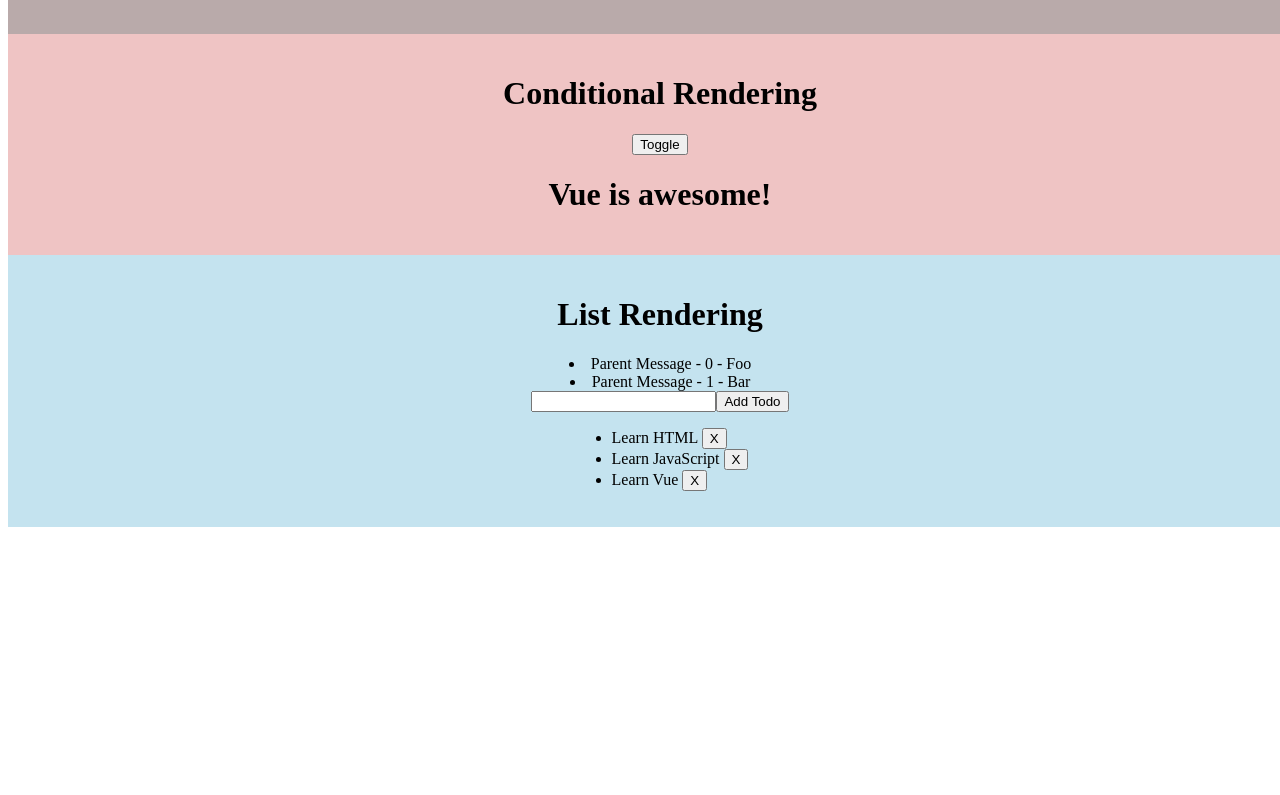
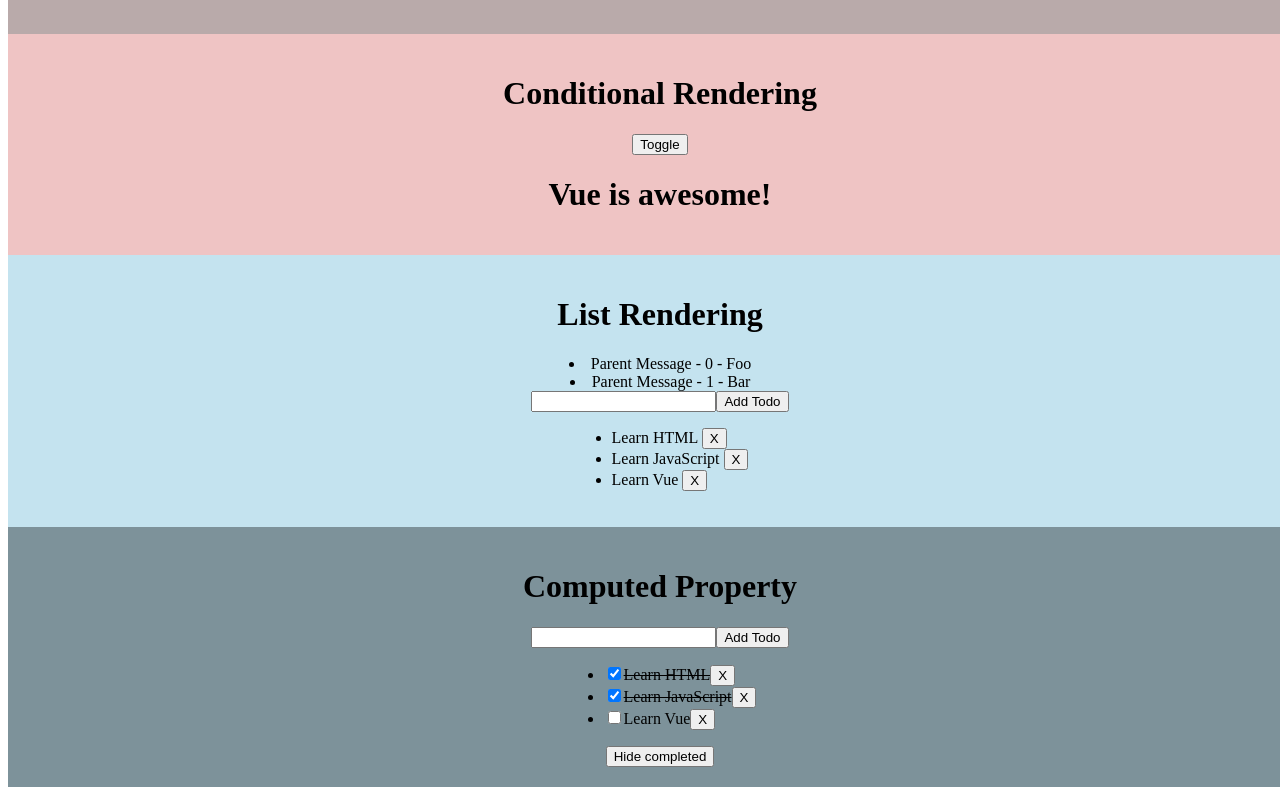
Before and after one commit to ramazankarisan/vue-test, a Vue app in the folder vue-project/: page / in a window 1280 px wide. Shown: the part 954-1749 px from the top of the page. Before the commit the page ends 1489 px from the top, so only its background shows below. Built offline with nearby package versions, Linux system fonts and the light colour scheme.

Commit message:
computed property added

```diff
--- a/vue-project/src/App.vue
+++ b/vue-project/src/App.vue
@@ -5,6 +5,7 @@
 import FormBindings from "./components/FormBindings.vue";
 import ConditionalRendering from "./components/ConditionalRendering.vue";
 import ListRendering from "./components/ListRendering.vue";
+import ComputedProperty from "./components/ComputedProperty.vue";
 
 
 
@@ -18,7 +19,7 @@
   <FormBindings/>
   <ConditionalRendering/>
   <ListRendering/>
-
+  <ComputedProperty/>
 
 </template>
 
--- /dev/null
+++ b/vue-project/src/components/ComputedProperty.vue
@@ -0,0 +1,64 @@
+<template>
+  <main>
+   <h1>Computed Property</h1>
+
+  <form @submit.prevent="addTodo">
+    <input v-model="newTodo" />
+    <button>Add Todo</button>
+  </form>
+  <ul>
+    <li v-for="todo in filteredTodos" :key="todo.id">
+      <input type="checkbox" v-model="todo.done">
+      <span :class="{ done: todo.done }">{{ todo.text }}</span>
+      <button @click="removeTodo(todo)">X</button>
+    </li>
+  </ul>
+  <button @click="hideCompleted = !hideCompleted">
+    {{ hideCompleted ? 'Show all' : 'Hide completed' }}
+  </button>
+  </main>
+</template>
+
+<script setup>
+import { ref, computed } from 'vue'
+
+let id = 0
+
+const newTodo = ref('')
+const hideCompleted = ref(false)
+const todos = ref([
+  { id: id++, text: 'Learn HTML', done: true },
+  { id: id++, text: 'Learn JavaScript', done: true },
+  { id: id++, text: 'Learn Vue', done: false }
+])
+
+const filteredTodos = computed(() => {
+  return hideCompleted.value
+    ? todos.value.filter((t) => !t.done)
+    : todos.value
+})
+
+function addTodo() {
+  todos.value.push({ id: id++, text: newTodo.value, done: false })
+  newTodo.value = ''
+}
+
+function removeTodo(todo) {
+  todos.value = todos.value.filter((t) => t !== todo)
+}
+</script>
+<style scoped>
+main {
+  background-color: rgb(125, 146, 154);
+  color: black;
+  width: 100%;
+  display: flex;
+  flex-direction: column;
+  justify-content: center;
+  align-items: center;
+  padding: 20px;
+}
+.done {
+  text-decoration: line-through;
+}
+</style>
```
